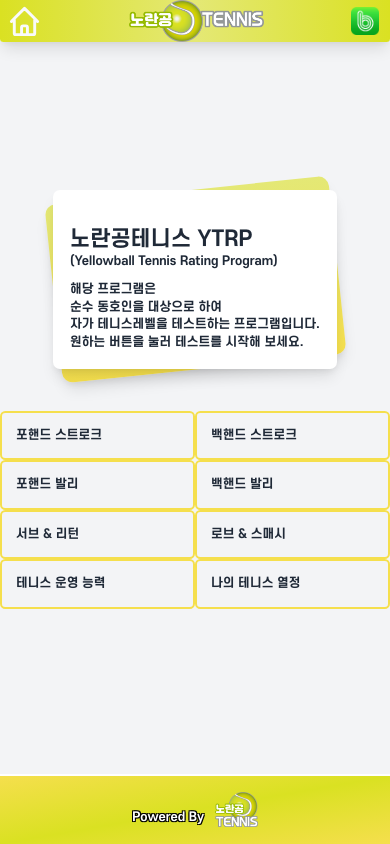
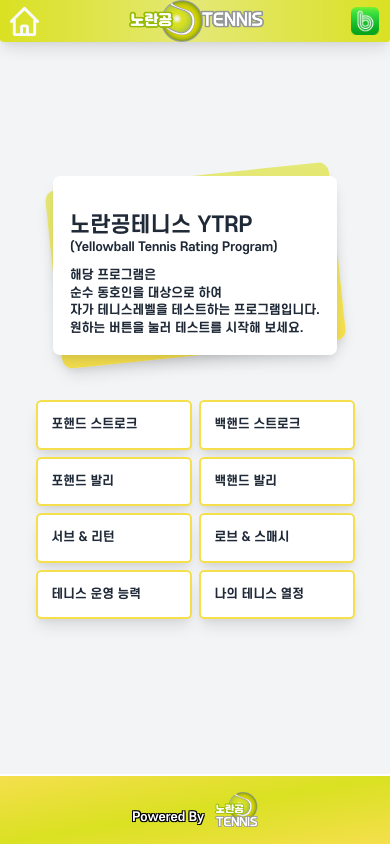
Before and after one commit to kimjy0301/ntrpyellowball, a Next.js app: page / in a window 390 px wide. Built offline with nearby package versions, Linux system fonts and the light colour scheme.

Commit message:
change border

```diff
--- a/pages/index.tsx
+++ b/pages/index.tsx
@@ -45,34 +45,34 @@
                 e.preventDefault();
                 router.push("/forehand");
               }}
-              className="flex md:m-3 md:w-72 md:shadow-lg justify-between border-yellow-1 border-2 rounded-md items-center p-4  w-1/2 md:max-w-xs cursor-pointer hover:bg-yellow-1 transition-all hover:shadow-lg"
+              className="flex md:m-3 md:w-72 md:shadow-lg justify-between border-yellow-1 border-2  rounded-md items-center p-4  w-2/5 bg-white mx-1 my-1 shadow-lg md:max-w-xs cursor-pointer hover:bg-yellow-1 transition-all hover:shadow-lg"
             >
               <span className="text-sm md:text-2xl">포핸드 스트로크</span>
             </div>
 
-            <div className="flex md:m-3 md:w-72 md:shadow-lg justify-between border-yellow-1 border-2 rounded-md items-center p-4  w-1/2 md:max-w-xs cursor-pointer hover:bg-yellow-1 transition-all hover:shadow-lg">
+            <div className="flex md:m-3 md:w-72 md:shadow-lg justify-between border-yellow-1 border-2  rounded-md items-center p-4  w-2/5 bg-white mx-1 my-1 shadow-lg md:max-w-xs cursor-pointer hover:bg-yellow-1 transition-all hover:shadow-lg">
               <span className="text-sm md:text-2xl">백핸드 스트로크</span>
             </div>
 
-            <div className="flex md:m-3 md:w-72 md:shadow-lg justify-between border-yellow-1 border-2 rounded-md items-center p-4  w-1/2 md:max-w-xs cursor-pointer hover:bg-yellow-1 transition-all hover:shadow-lg">
+            <div className="flex md:m-3 md:w-72 md:shadow-lg justify-between border-yellow-1 border-2  rounded-md items-center p-4  w-2/5 bg-white mx-1 my-1 shadow-lg md:max-w-xs cursor-pointer hover:bg-yellow-1 transition-all hover:shadow-lg">
               <span className="text-sm md:text-2xl">포핸드 발리</span>
             </div>
 
-            <div className="flex md:m-3 md:w-72 md:shadow-lg justify-between border-yellow-1 border-2 rounded-md items-center p-4  w-1/2 md:max-w-xs cursor-pointer hover:bg-yellow-1 transition-all hover:shadow-lg">
+            <div className="flex md:m-3 md:w-72 md:shadow-lg justify-between border-yellow-1 border-2  rounded-md items-center p-4  w-2/5 bg-white mx-1 my-1 shadow-lg md:max-w-xs cursor-pointer hover:bg-yellow-1 transition-all hover:shadow-lg">
               <span className="text-sm md:text-2xl">백핸드 발리</span>
             </div>
 
-            <div className="flex md:m-3 md:w-72 md:shadow-lg justify-between border-yellow-1 border-2 rounded-md items-center p-4  w-1/2 md:max-w-xs cursor-pointer hover:bg-yellow-1 transition-all hover:shadow-lg ">
+            <div className="flex md:m-3 md:w-72 md:shadow-lg justify-between border-yellow-1 border-2  rounded-md items-center p-4  w-2/5 bg-white mx-1 my-1 shadow-lg md:max-w-xs cursor-pointer hover:bg-yellow-1 transition-all hover:shadow-lg ">
               <span className="text-sm md:text-2xl">서브 & 리턴</span>
             </div>
 
-            <div className="flex md:m-3 md:w-72 md:shadow-lg justify-between border-yellow-1 border-2 rounded-md items-center p-4  w-1/2 md:max-w-xs cursor-pointer hover:bg-yellow-1 transition-all hover:shadow-lg">
+            <div className="flex md:m-3 md:w-72 md:shadow-lg justify-between border-yellow-1 border-2  rounded-md items-center p-4  w-2/5 bg-white mx-1 my-1 shadow-lg md:max-w-xs cursor-pointer hover:bg-yellow-1 transition-all hover:shadow-lg">
               <span className="text-sm md:text-2xl">로브 & 스매시</span>
             </div>
-            <div className="flex md:m-3 md:w-72 md:shadow-lg justify-between border-yellow-1 border-2 rounded-md items-center p-4  w-1/2 md:max-w-xs cursor-pointer hover:bg-yellow-1 transition-all hover:shadow-lg">
+            <div className="flex md:m-3 md:w-72 md:shadow-lg justify-between border-yellow-1 border-2  rounded-md items-center p-4  w-2/5 bg-white mx-1 my-1 shadow-lg md:max-w-xs cursor-pointer hover:bg-yellow-1 transition-all hover:shadow-lg">
               <span className="text-sm md:text-2xl">테니스 운영 능력</span>
             </div>
-            <div className="flex md:m-3 md:w-72 md:shadow-lg justify-between border-yellow-1 border-2 rounded-md items-center p-4  w-1/2 md:max-w-xs cursor-pointer hover:bg-yellow-1 transition-all hover:shadow-lg">
+            <div className="flex md:m-3 md:w-72 md:shadow-lg justify-between border-yellow-1 border-2  rounded-md items-center p-4  w-2/5 bg-white mx-1 my-1 shadow-lg md:max-w-xs cursor-pointer hover:bg-yellow-1 transition-all hover:shadow-lg">
               <span className="text-sm md:text-2xl">나의 테니스 열정</span>
             </div>
           </div>
```
